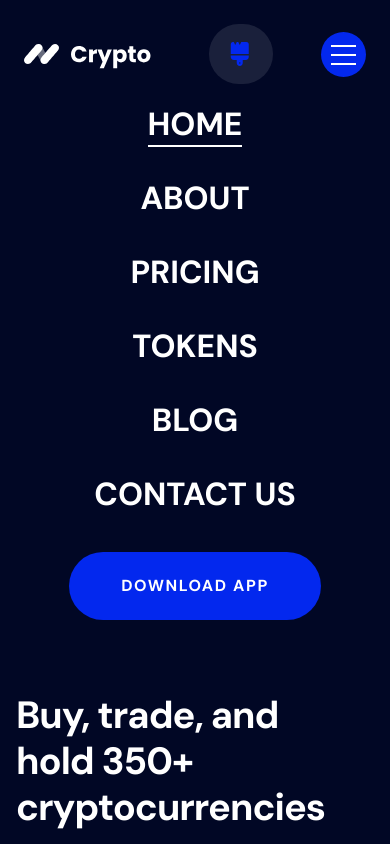
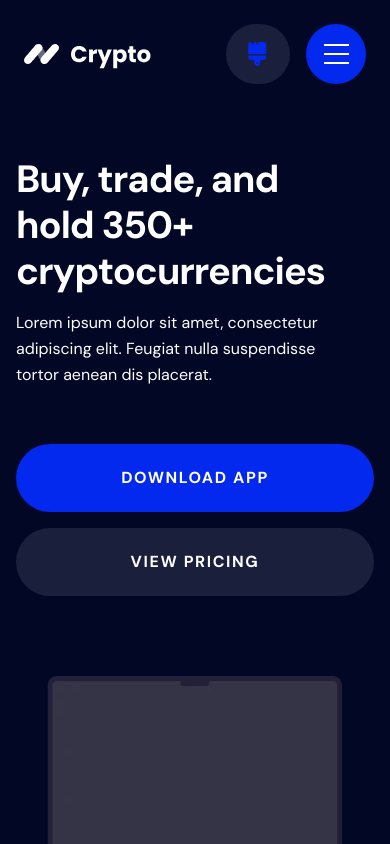
Before and after one commit to hudaysawalha-web/FinanceFlow-Frontend-design, a website: page index.html in a window 390 px wide. Both pictures are taken after a click on the button 343 px from the left and 54 px from the top of the page. Shown: the top 844 px of the page. Drawn offline with Linux system fonts and the light colour scheme.

Commit message:
improve menu toggle functionality

```diff
--- a/index.html
+++ b/index.html
@@ -52,22 +52,24 @@
                         <i class="fa-solid fa-brush text-2xl"></i>
                     </div>
                 </button>
-
+                <!-- Mobile menu icons -->
+                <button data-menu-toggle class="
+              lg:hidden bg-blue felx rounded-full items-center justify-center w-15 h-15">
+                    <div id="menu-icon" class="flex items-center justify-center w-15 h-15">
+                        <img src="./assets/images/menu.svg" alt="menu">
+                    </div>
+                </button>
             </div>
 
 
-            <!-- Mobile menu icons -->
-            <button data-menu-toggle class="
-              block lg:hidden bg-blue px-2.5 pt-3.25 pb-3 rounded-full items-center justify-center">
-                <img src="./assets/images/menu.svg" alt="menu">
-            </button>
-         <!--<button class="menu-close cursor-pointer hidden bg-blue px-2.5 pt-3.25 pb-3 rounded-full items-center justify-center">
+
+            <!--<button class="menu-close cursor-pointer hidden bg-blue px-2.5 pt-3.25 pb-3 rounded-full items-center justify-center">
                 <img src="./assets/images/x menu.svg" alt="close menu">
             </button>-->
         </div>
 
         <!-- Mobile dropdown menu -->
-        <div class=" lg:hidden  w-full px-11.25 mt-6">
+        <div data-mobile-menu-list class=" lg:hidden  w-full px-11.25 mt-6">
             <ul class="flex flex-col items-center gap-10">
                 <li><a class="nav-linklist nav-link-active" href="./index.html">HOME</a></li>
                 <li><a class="nav-linklist " href="#">ABOUT</a></li>
--- a/main.js
+++ b/main.js
@@ -14,17 +14,20 @@ function applyTheme(theme) {
 
 themetoggle.addEventListener('click', () => {
     const newTheme = html.classList.contains('green') ? 'blue' : 'green';
-    localStorage.setItem('theme',newTheme);
+    localStorage.setItem('theme', newTheme);
     applyTheme(newTheme);
 })
 
-const savedTheme= localStorage.getItem('theme') || 'blue';
+const savedTheme = localStorage.getItem('theme') || 'blue';
 applyTheme(savedTheme);
 
-const menuToggle = document.querySelector('[menu-toggle]');
-const menu = document.querySelector('[mobile-menu-list]');
+const menuToggle = document.querySelector('[data-menu-toggle]');
+const menu = document.querySelector('[data-mobile-menu-list]');
 
 menuToggle.addEventListener('click', () => {
+
     menu.classList.toggle('hidden');
-    menuToggle.classList.toggle('menu-open');
+    document.getElementById('menu-icon').innerHTML = menu.classList.contains('hidden') ? '<img src="./assets/images/menu.svg" alt="menu">' : '<img src="./assets/images/x menu.svg" alt="close">';
+    console.log('Menu toggled');
+
 });
```
Also changed, not shown: assets/css/output.css.
